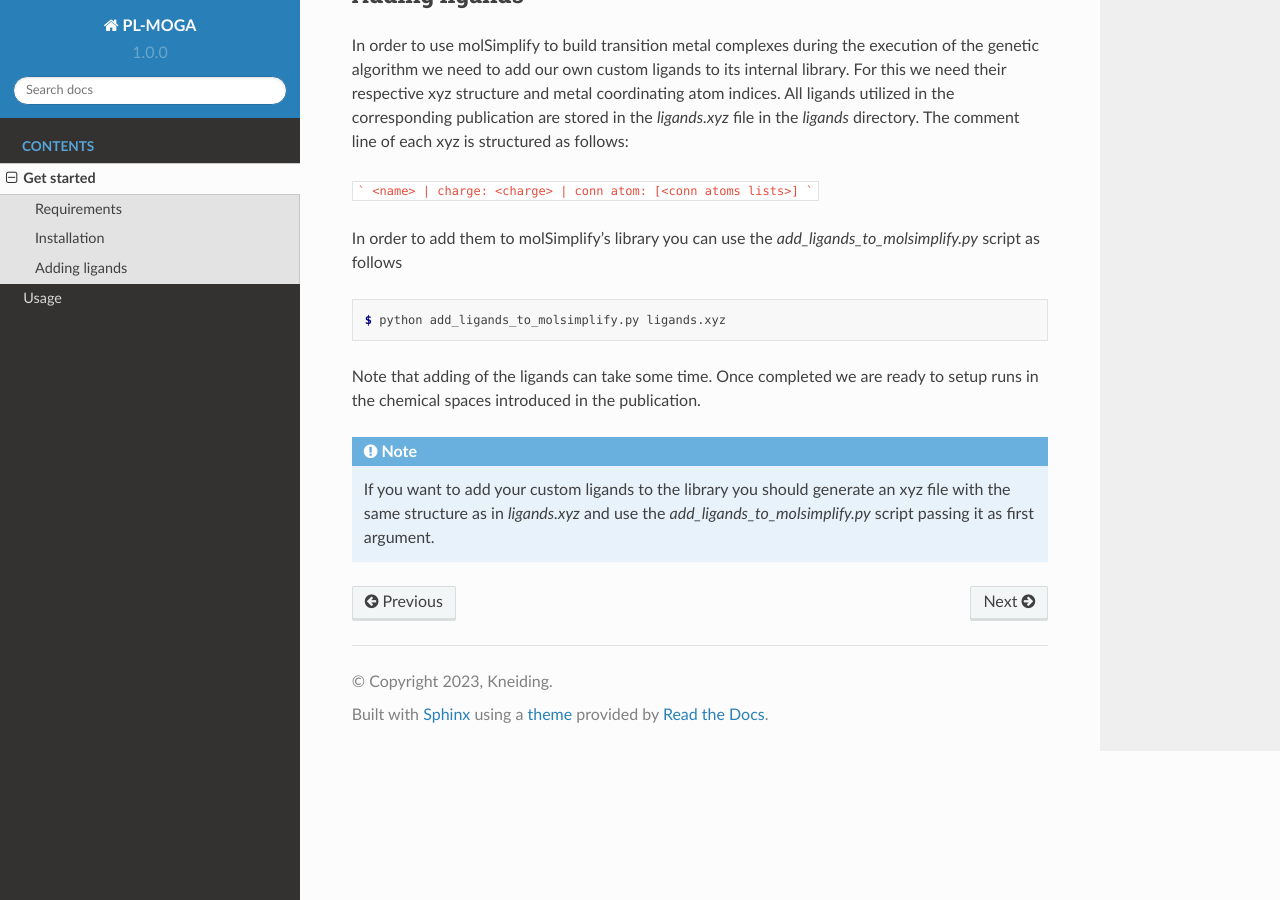
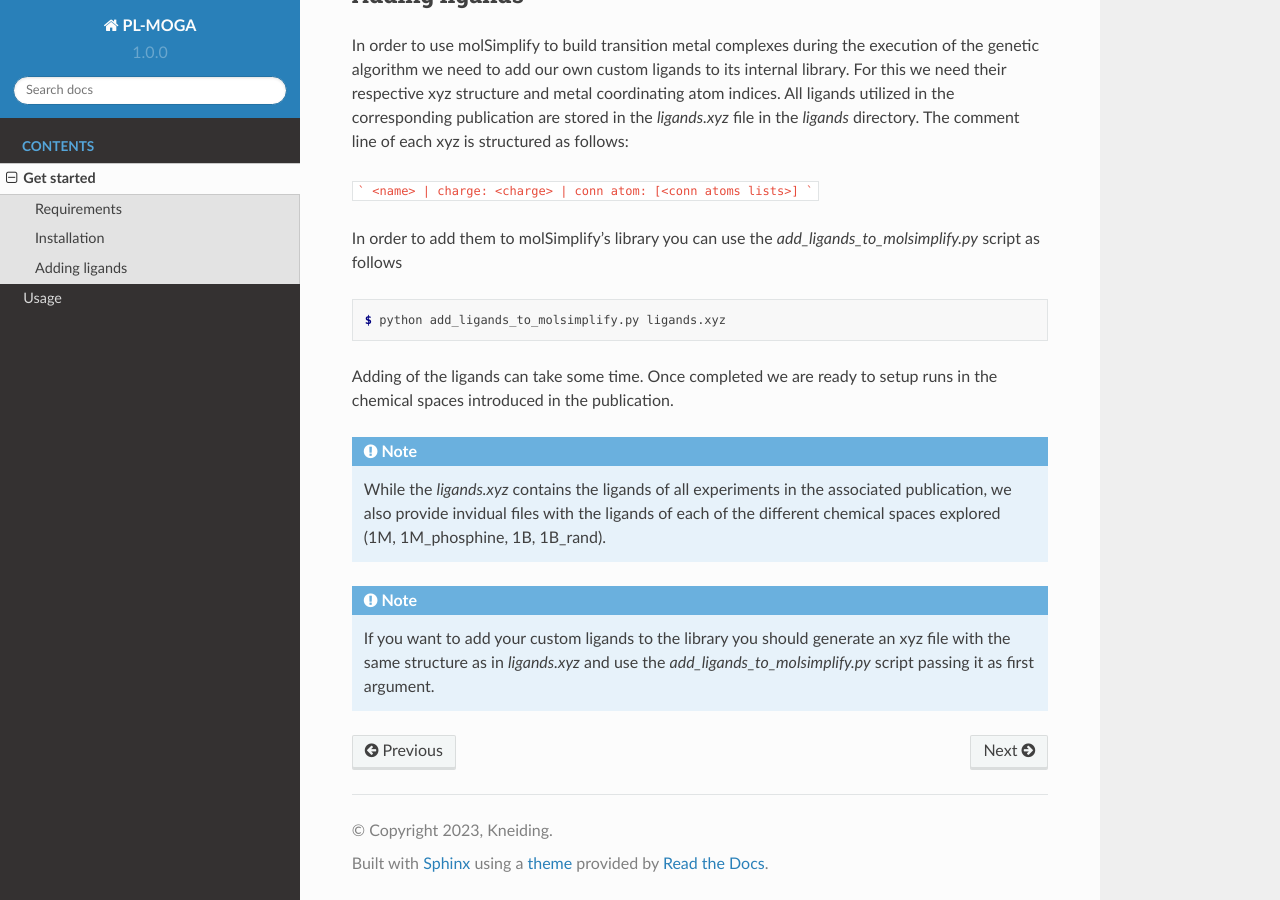
Before and after one commit to hkneiding/PL-MOGA, a Sphinx documentation site: the page built from doc/setup.rst, in a window 1280 px wide and 900 px high, scrolled down 1799 px. Built offline with Sphinx 7.4.7 and the Read the Docs theme 2.0.0, drawn with Linux system fonts in a browser that asks for light colours.

```diff
--- a/doc/setup.rst
+++ b/doc/setup.rst
@@ -91,7 +91,12 @@ In order to add them to molSimplify's library you can use the `add_ligands_to_mo
 
   $ python add_ligands_to_molsimplify.py ligands.xyz
 
-Note that adding of the ligands can take some time. Once completed we are ready to setup runs in the chemical spaces introduced in the publication.
+Adding of the ligands can take some time. Once completed we are ready to setup runs in the chemical spaces introduced in the publication.
+
+.. note::
+
+  While the `ligands.xyz` contains the ligands of all experiments in the associated publication, we also provide invidual files with the ligands of each of the different chemical spaces explored (1M, 1M_phosphine, 1B, 1B_rand).
+
 
 .. note::
 
```
Also changed, not shown: README.rst (+7 -7 lines).
